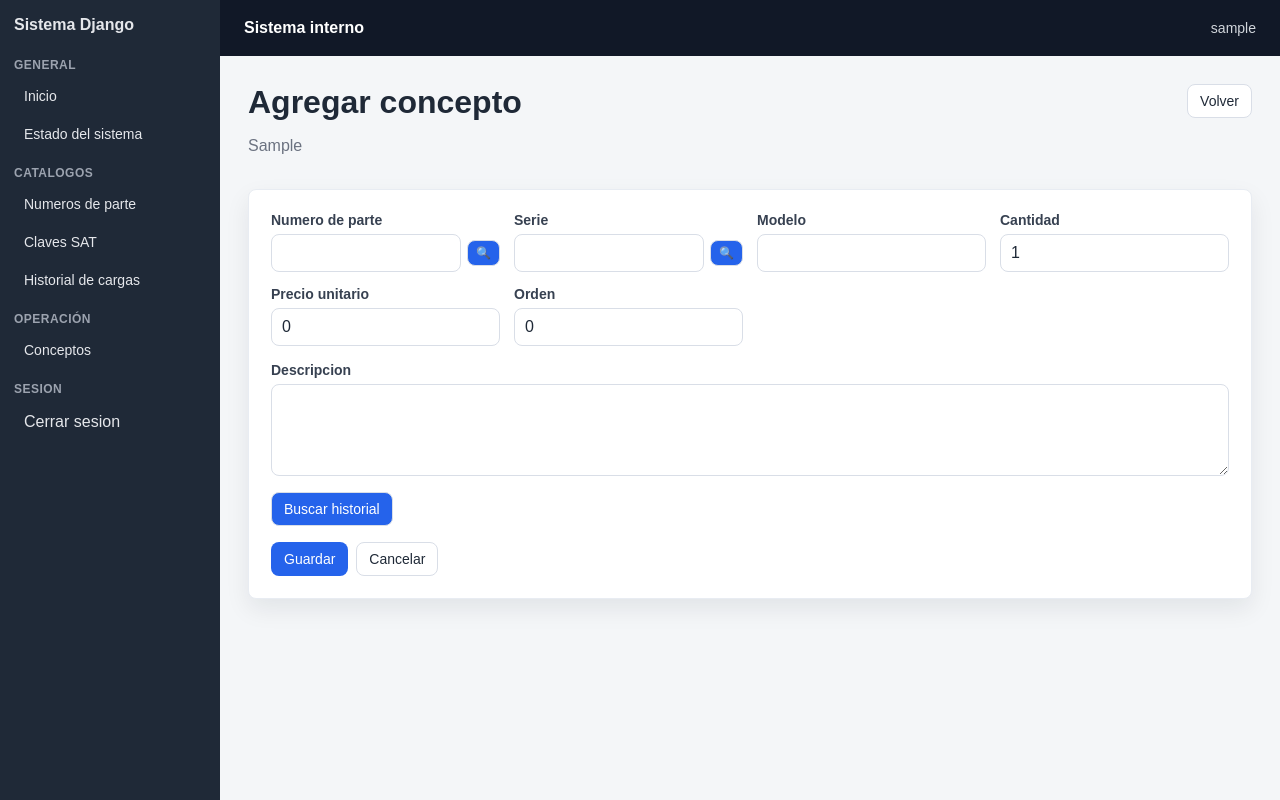
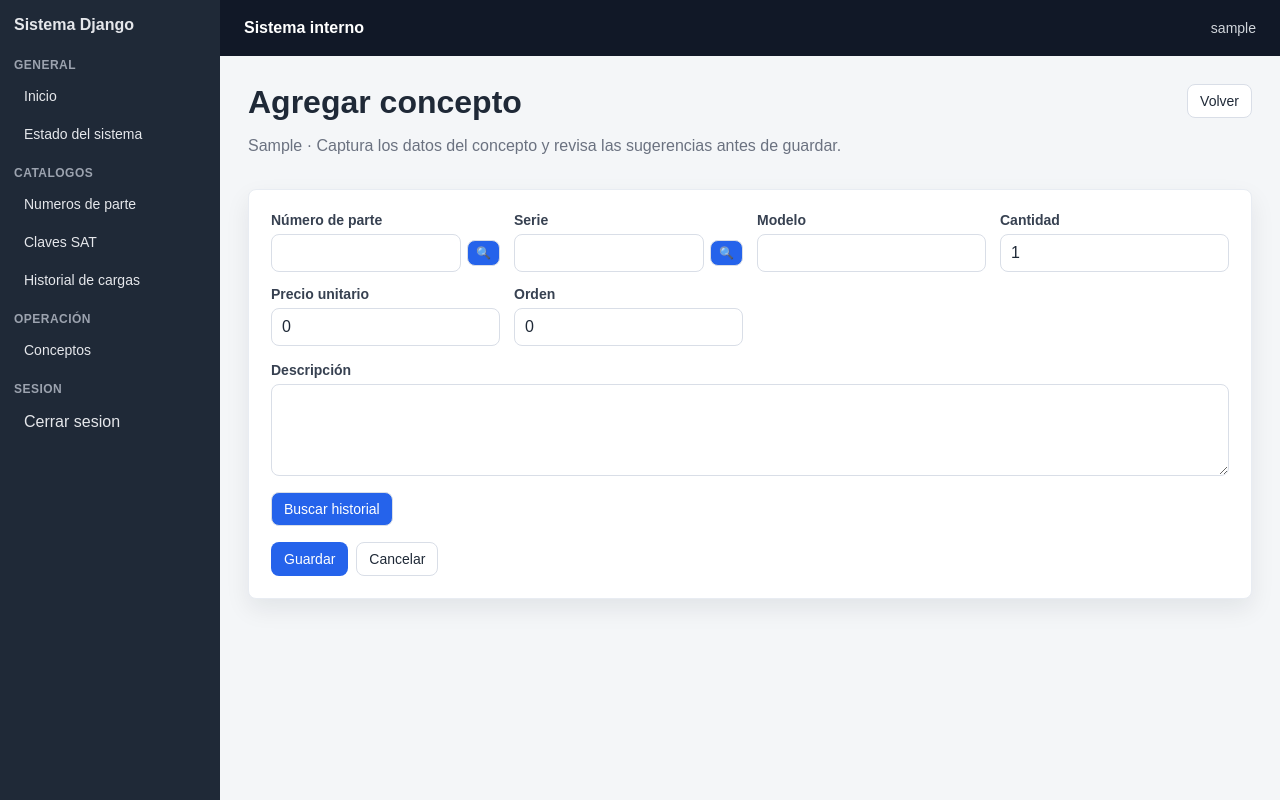
Before and after one commit to corres2/pksControl-cpanel, a Django app: page /conceptos/1/conceptos/nuevo/ in a window 1280 px wide. Run offline with Django 5.2, Linux system fonts and the light colour scheme; a user stored in the database is signed in; tables that the repository leaves empty hold one stand-in row (values such as "Sample post").

Commit message:
ui: mejora textos y acciones de conceptos

```diff
--- a/app/apps/conceptos/forms.py
+++ b/app/apps/conceptos/forms.py
@@ -30,10 +30,10 @@ class ConceptoForm(forms.ModelForm):
             'orden',
         )
         labels = {
-            'numero_parte': 'Numero de parte',
+            'numero_parte': 'Número de parte',
             'serie': 'Serie',
             'modelo': 'Modelo',
-            'descripcion': 'Descripcion',
+            'descripcion': 'Descripción',
             'cantidad': 'Cantidad',
             'precio_unitario': 'Precio unitario',
             'orden': 'Orden',
--- a/app/apps/conceptos/views.py
+++ b/app/apps/conceptos/views.py
@@ -139,10 +139,10 @@ def conceptos_importar_confirmar(request, pk):
     session_key = _importacion_session_key(documento)
     preview = request.session.get(session_key)
     if not preview:
-        messages.error(request, 'No hay una importacion pendiente por confirmar.')
+        messages.error(request, 'No hay una importación pendiente por confirmar.')
         return redirect('conceptos:conceptos_importar', pk=documento.pk)
     if not preview['resumen']['validas']:
-        messages.error(request, 'No hay filas validas para importar.')
+        messages.error(request, 'No hay filas válidas para importar.')
         return redirect('conceptos:conceptos_importar', pk=documento.pk)
 
     usar_para_biblioteca = request.POST.get('usar_para_biblioteca') == '1'
@@ -390,11 +390,11 @@ def _buscar_numero_parte_en_form(request, instance=None, documento=None):
     if not encontrado and datos.get('numero_parte'):
         sugerencias = _buscar_sugerencias_patron_por_numero_parte(datos['numero_parte'])
         if sugerencias:
-            messages.info(request, 'Selecciona una sugerencia de Patron para precargar datos.')
+            messages.info(request, 'Selecciona una sugerencia de patrón para precargar datos.')
         else:
             messages.warning(
                 request,
-                'No se encontro numero de parte activo; puedes capturar los datos manualmente.',
+                'No se encontró número de parte activo; puedes capturar los datos manualmente.',
             )
 
     return ConceptoForm(initial=datos, instance=instance, documento=documento), sugerencias
@@ -404,11 +404,11 @@ def _buscar_serie_en_form(request, instance=None, documento=None):
     datos = _datos_concepto_desde_post(request)
     sugerencias = []
     if not datos.get('serie'):
-        messages.warning(request, 'Captura una serie para buscar patron.')
+        messages.warning(request, 'Captura una serie para buscar patrón.')
     else:
         sugerencias = _buscar_sugerencias_patron_por_serie(datos['serie'])
         if sugerencias:
-            messages.info(request, 'Selecciona una sugerencia de Patron para precargar datos.')
+            messages.info(request, 'Selecciona una sugerencia de patrón para precargar datos.')
         else:
             messages.warning(request, 'No se encontraron patrones activos para la serie.')
 
@@ -428,7 +428,7 @@ def _buscar_historial_en_form(request, instance=None, documento=None):
             'No se encontraron coincidencias en historial confirmado.',
         )
     else:
-        messages.warning(request, 'Captura numero de parte o serie para buscar historial.')
+        messages.warning(request, 'Captura número de parte o serie para buscar historial.')
 
     return ConceptoForm(initial=datos, instance=instance, documento=documento), sugerencias
 
@@ -480,7 +480,7 @@ def _aplicar_numero_parte_activo(request, datos, avisar_sin_numero=False):
     if not parte.activo:
         messages.warning(
             request,
-            'El numero de parte existe pero esta inactivo.',
+            'El número de parte existe pero está inactivo.',
         )
         return False
 
--- a/app/templates/conceptos/concepto_form.html
+++ b/app/templates/conceptos/concepto_form.html
@@ -6,7 +6,7 @@
 <div class="page-header">
     <div>
         <h1 class="page-title">{{ titulo }}</h1>
-        <p class="muted">{{ documento.folio }}</p>
+        <p class="muted">{{ documento.folio }} · Captura los datos del concepto y revisa las sugerencias antes de guardar.</p>
     </div>
     <div class="page-actions">
         <a class="btn btn-secondary" href="{% url 'conceptos:documento_detail' documento.pk %}">Volver</a>
@@ -24,7 +24,7 @@
                 <label for="{{ form.numero_parte.id_for_label }}">{{ form.numero_parte.label }}</label>
                 <div class="table-actions">
                     {{ form.numero_parte }}
-                    <button class="btn btn-secondary" type="submit" name="accion" value="buscar_numero_parte" title="Buscar en catalogo y patrones">🔍</button>
+                    <button class="btn btn-secondary" type="submit" name="accion" value="buscar_numero_parte" title="Buscar en catálogo y patrones" aria-label="Buscar número de parte">🔍</button>
                 </div>
                 {% if form.numero_parte.errors %}
                     <div class="field-error">{{ form.numero_parte.errors }}</div>
@@ -34,7 +34,7 @@
                 <label for="{{ form.serie.id_for_label }}">{{ form.serie.label }}</label>
                 <div class="table-actions">
                     {{ form.serie }}
-                    <button class="btn btn-secondary" type="submit" name="accion" value="buscar_serie" title="Buscar patron por serie">🔍</button>
+                    <button class="btn btn-secondary" type="submit" name="accion" value="buscar_serie" title="Buscar patrón por serie" aria-label="Buscar patrón por serie">🔍</button>
                 </div>
                 {% if form.serie.errors %}
                     <div class="field-error">{{ form.serie.errors }}</div>
@@ -113,7 +113,7 @@
                                 <td>
                                     <span class="badge">{{ sugerencia.origen_label }}</span>
                                     {% if sugerencia.prefix %}
-                                        <div class="muted">Prefix: {{ sugerencia.prefix }}</div>
+                                        <div class="muted">Prefijo: {{ sugerencia.prefix }}</div>
                                         <div class="muted">Muestra: {{ sugerencia.sample_size }} | Confianza: {{ sugerencia.confidence }}</div>
                                     {% endif %}
                                 </td>
@@ -132,7 +132,7 @@
                                         <input type="hidden" name="cantidad" value="{{ form.cantidad.value|default_if_none:'' }}">
                                         <input type="hidden" name="precio_unitario" value="{{ form.precio_unitario.value|default_if_none:'' }}">
                                         <input type="hidden" name="orden" value="{{ form.orden.value|default_if_none:'' }}">
-                                        <button class="btn btn-secondary" type="submit" name="accion" value="usar_sugerencia">Usar</button>
+                                        <button class="btn btn-secondary" type="submit" name="accion" value="usar_sugerencia">Usar sugerencia</button>
                                     </form>
                                 </td>
                             </tr>
--- a/app/templates/conceptos/documento_form.html
+++ b/app/templates/conceptos/documento_form.html
@@ -6,7 +6,7 @@
 <div class="page-header">
     <div>
         <h1 class="page-title">{{ titulo }}</h1>
-        <p class="muted">Captura general del documento operativo.</p>
+        <p class="muted">Registra las observaciones generales del documento operativo.</p>
     </div>
     <div class="page-actions">
         <a class="btn btn-secondary" href="{% if documento %}{% url 'conceptos:documento_detail' documento.pk %}{% else %}{% url 'conceptos:documentos_list' %}{% endif %}">Volver</a>
@@ -27,7 +27,7 @@
         </div>
 
         <div class="page-actions">
-            <button class="btn btn-primary" type="submit">Guardar</button>
+            <button class="btn btn-primary" type="submit">Guardar documento</button>
             <a class="btn btn-secondary" href="{% if documento %}{% url 'conceptos:documento_detail' documento.pk %}{% else %}{% url 'conceptos:documentos_list' %}{% endif %}">Cancelar</a>
         </div>
     </form>
--- a/app/templates/conceptos/importar_conceptos.html
+++ b/app/templates/conceptos/importar_conceptos.html
@@ -6,7 +6,7 @@
 <div class="page-header">
     <div>
         <h1 class="page-title">Importar conceptos</h1>
-        <p class="muted">{{ documento.folio }} · Sube un archivo CSV o XLSX y confirma antes de guardar.</p>
+        <p class="muted">{{ documento.folio }} · Carga conceptos desde un archivo CSV o XLSX y revisa el preview antes de confirmar.</p>
     </div>
     <div class="page-actions">
         <a class="btn btn-secondary" href="{% url 'conceptos:documento_detail' documento.pk %}">Volver</a>
@@ -14,7 +14,7 @@
 </div>
 
 <div class="card">
-    <p class="muted">Encabezados esperados: numero_parte, serie, modelo, descripcion, cantidad, precio_unitario.</p>
+    <p class="muted">Columnas esperadas: <code>numero_parte</code>, <code>serie</code>, <code>modelo</code>, <code>descripcion</code>, <code>cantidad</code> y <code>precio_unitario</code>.</p>
     <form class="form-grid" method="post" enctype="multipart/form-data">
         {% csrf_token %}
         <div class="form-field">
```
Also changed, not shown: app/apps/conceptos/tests.py (+7 -7 lines), app/templates/conceptos/documento_detail.html (+14 -3 lines), app/templates/conceptos/documentos_list.html (+12 -2 lines).
